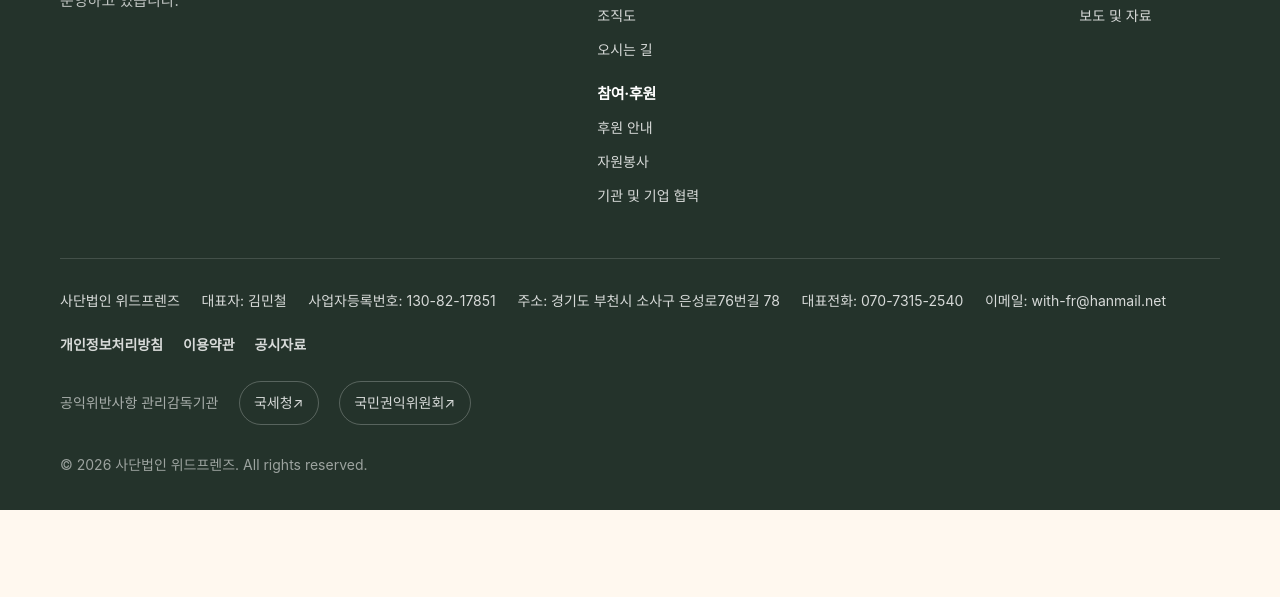
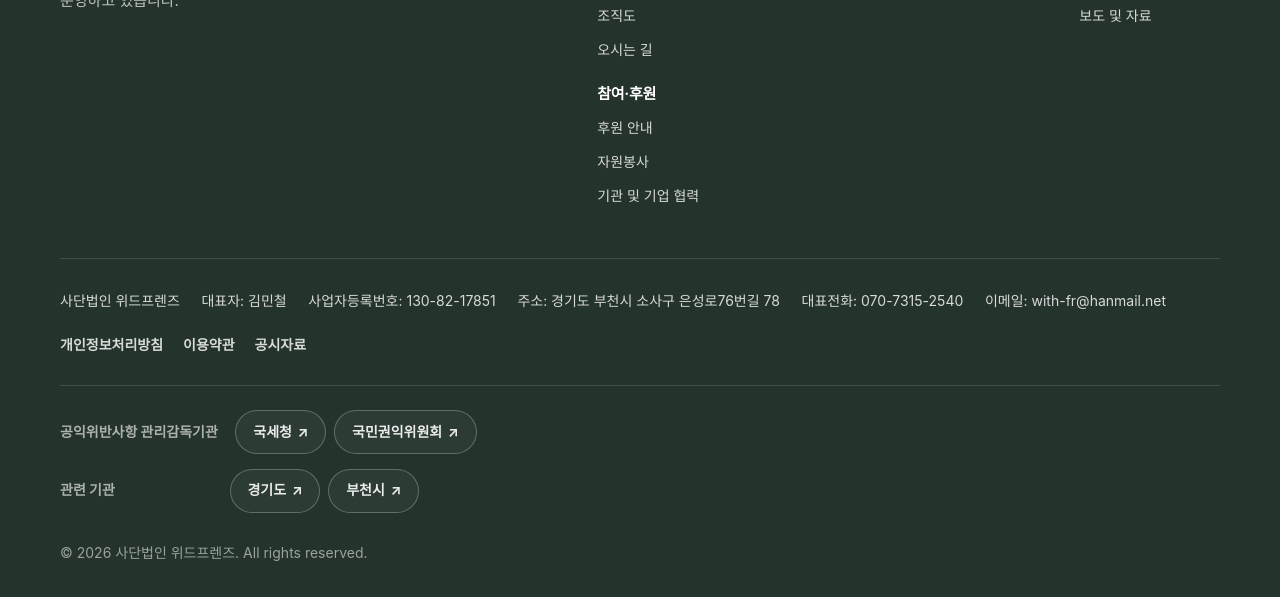
Before and after one commit to raon-easypaster/withfriends-homepage, a plain HTML site: page index.html in a window 1280 px wide. Shown: the part 7604-8201 px from the top of the page. Before the commit the page ends 8114 px from the top, so only its background shows below. Drawn offline with Linux system fonts and the light colour scheme; a web font is replaced by a local one.

Commit message:
푸터에 관련 기관 바로가기 추가 (경기도·부천시)
나눔과섬김 홈페이지처럼 화면 하단에 기관 링크 영역을 두되,
성격이 다른 두 줄로 나눠 사실관계를 지켰다.
  · 공익위반사항 관리감독기관 — 국세청 · 국민권익위원회
  · 관련 기관 — 경기도 · 부천시
기관 로고 이미지는 사용 조건이 불분명해 글자 링크로 만들었다.
링크는 data/site.js 의 watchdogs / relatedOrgs 에서 관리한다.

Co-Authored-By: Claude Opus 5 <noreply@anthropic.com>

```diff
--- a/assets/css/style.css
+++ b/assets/css/style.css
@@ -364,11 +364,32 @@ body.nav-open { overflow: hidden; }
 .footer-info__list span { white-space: nowrap; }
 .footer-legal { margin-top: 1.1rem; display: flex; flex-wrap: wrap; gap: 0.6rem 1.25rem; font-size: var(--fs-xs); }
 .footer-legal a { font-weight: 700; }
-.footer-watchdog { margin-top: 1.5rem; display: flex; flex-wrap: wrap; align-items: center; gap: 0.75rem 1.25rem; font-size: var(--fs-xs); }
-.footer-watchdog__label { color: rgba(255,255,255,.6); }
-.footer-watchdog a {
-  display: inline-flex; align-items: center; min-height: 44px; padding: 0.4rem 0.9rem;
-  border: 1px solid rgba(255,255,255,.24); border-radius: var(--r-pill);
+/* 관련 기관 바로가기 (푸터 하단) */
+.footer-orgs {
+  margin-top: 1.75rem; padding-top: 1.5rem;
+  border-top: 1px solid rgba(255,255,255,.14);
+  display: grid; gap: 0.9rem;
+}
+.footer-orgs__row {
+  display: flex; flex-wrap: wrap; align-items: center; gap: 0.6rem 1.1rem;
+}
+.footer-orgs__label {
+  flex: none; font-size: var(--fs-xs); font-weight: 700;
+  color: rgba(255,255,255,.62); min-width: 9.5rem;
+}
+.footer-orgs__links { display: flex; flex-wrap: wrap; gap: 0.5rem; }
+.footer-orgs a {
+  display: inline-flex; align-items: center; gap: 0.35rem;
+  min-height: 44px; padding: 0.45rem 1.05rem;
+  font-size: var(--fs-xs); font-weight: 700; color: rgba(255,255,255,.9);
+  border: 1px solid rgba(255,255,255,.26); border-radius: var(--r-pill);
+  background: rgba(255,255,255,.04);
+  transition: background-color var(--dur) var(--ease), border-color var(--dur) var(--ease),
+              color var(--dur) var(--ease), transform var(--dur) var(--ease);
+}
+.footer-orgs a:hover {
+  background: var(--c-white); border-color: var(--c-white);
+  color: var(--c-ink); text-decoration: none; transform: translateY(-2px);
 }
 .footer-copy { margin-top: 1.75rem; font-size: var(--fs-xs); color: rgba(255,255,255,.55); }
 
@@ -771,6 +792,9 @@ a.org-leaf:hover { border-color: var(--c-coral); color: var(--c-coral-deep); tra
   .timeline { padding-left: 1.5rem; }
   .timeline__item::before { left: -1.5rem; }
   .blob { display: none; }
+  /* 관련 기관: 좁은 화면에서는 이름표를 윗줄로 */
+  .footer-orgs__row { flex-direction: column; align-items: flex-start; gap: 0.5rem; }
+  .footer-orgs__label { min-width: 0; }
 }
 
 @media (max-width: 380px) {
--- a/assets/js/site.js
+++ b/assets/js/site.js
@@ -254,11 +254,31 @@
       return "<div><h3>" + esc(n.label) + "</h3><ul>" + subs + "</ul></div>";
     }).join("");
 
-    var watchdogs = o.watchdogs.map(function (w) {
+    /* 기관 바로가기 링크 한 개 */
+    function orgLink(w) {
       return '<a href="' + esc(w.url) + '" target="_blank" rel="noopener noreferrer">' +
              esc(w.name) + ' <span aria-hidden="true">↗</span>' +
-             '<span class="sr-only">(새 창)</span></a>';
-    }).join("");
+             '<span class="sr-only">(새 창에서 열림)</span></a>';
+    }
+    var watchdogs = (o.watchdogs || []).map(orgLink).join("");
+    var related = (o.relatedOrgs || []).map(orgLink).join("");
+
+    /* 푸터 하단 관련 기관 영역 */
+    var linkBand =
+      '<nav class="footer-orgs" aria-label="관련 기관 바로가기">' +
+        (watchdogs
+          ? '<div class="footer-orgs__row">' +
+              '<span class="footer-orgs__label">공익위반사항 관리감독기관</span>' +
+              '<div class="footer-orgs__links">' + watchdogs + "</div>" +
+            "</div>"
+          : "") +
+        (related
+          ? '<div class="footer-orgs__row">' +
+              '<span class="footer-orgs__label">관련 기관</span>' +
+              '<div class="footer-orgs__links">' + related + "</div>" +
+            "</div>"
+          : "") +
+      "</nav>";
 
     var sns = o.sns.length
       ? '<div class="footer-legal">' + o.sns.map(function (s) {
@@ -293,9 +313,7 @@
             '<a href="' + BASE + 'stories.html?cat=notice">공시자료</a>' +
           "</div>" + sns +
 
-          '<div class="footer-watchdog">' +
-            '<span class="footer-watchdog__label">공익위반사항 관리감독기관</span>' + watchdogs +
-          "</div>" +
+          linkBand +
 
           '<p class="footer-copy">© ' + new Date().getFullYear() + " " + esc(o.name) + ". All rights reserved.</p>" +
         "</div>" +
--- a/data/site.js
+++ b/data/site.js
@@ -65,6 +65,13 @@ var WF_ORG = {
   watchdogs: [
     { name: "국세청", url: "https://www.nts.go.kr" },
     { name: "국민권익위원회", url: "https://www.acrc.go.kr" }
+  ],
+  /* 관련 기관 — 푸터 하단 바로가기.
+     기관을 더하려면 { name, url } 형태로 아래에 추가하세요.
+     (링크는 모두 새 창에서 열립니다) */
+  relatedOrgs: [
+    { name: "경기도", url: "https://www.gg.go.kr" },
+    { name: "부천시", url: "https://www.bucheon.go.kr" }
   ],
   /* SNS 링크 — 기존 홈페이지에서 확인되지 않음. 주소가 생기면 아래에 추가하세요.
      예) { name: "인스타그램", url: "https://instagram.com/..." } */
--- a/index.html
+++ b/index.html
@@ -24,7 +24,7 @@
 <link rel="apple-touch-icon" href="assets/images/logo-withfriends.png">
 <link rel="preconnect" href="https://cdn.jsdelivr.net" crossorigin>
 <link rel="stylesheet" href="https://cdn.jsdelivr.net/gh/orioncactus/pretendard@v1.3.9/dist/web/variable/pretendardvariable-dynamic-subset.min.css">
-<link rel="stylesheet" href="assets/css/style.css?v=20260917b">
+<link rel="stylesheet" href="assets/css/style.css?v=20260917c">
 
 <script type="application/ld+json">
 {
@@ -228,9 +228,9 @@
 
 <footer class="site-footer" id="site-footer"></footer>
 
-<script src="data/site.js?v=20260917b"></script>
-<script src="data/centers.js?v=20260917b"></script>
-<script src="data/stories.js?v=20260917b"></script>
+<script src="data/site.js?v=20260917c"></script>
+<script src="data/centers.js?v=20260917c"></script>
+<script src="data/stories.js?v=20260917c"></script>
 <script>
 /* ---------------- 메인 페이지 전용 스크립트 ---------------- */
 window.wfPageInit = function () {
@@ -321,6 +321,6 @@ window.wfPageInit = function () {
   fill("home-activities", acts, "등록된 활동소식이 없습니다");
 };
 </script>
-<script src="assets/js/site.js?v=20260917b"></script>
+<script src="assets/js/site.js?v=20260917c"></script>
 </body>
 </html>
```
Also changed, not shown: about.html (+5 -5 lines), business.html (+5 -5 lines), center-detail.html (+5 -5 lines), centers.html (+5 -5 lines), privacy.html (+5 -5 lines), stories.html (+5 -5 lines), support.html (+5 -5 lines), terms.html (+5 -5 lines).
